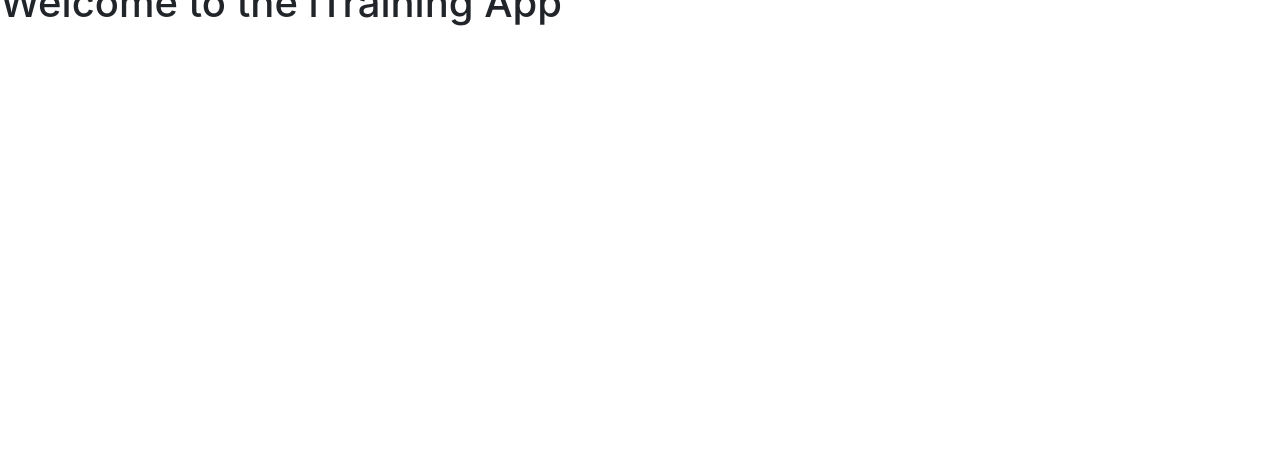
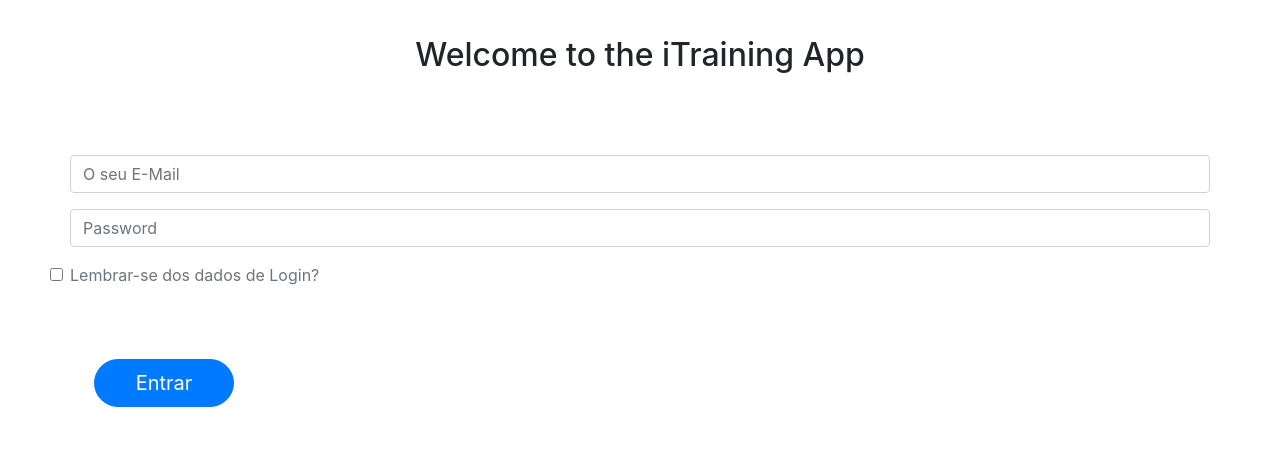
Before and after one commit to hugolardosa/iTrainingApp, a Flask app: page / in a window 1280 px wide. Shown: the part 347-810 px from the top of the page. Before the commit the page ends 373 px from the top, so only its background shows below. Run offline with Flask 2, Linux system fonts and the light colour scheme; a user stored in the database is signed in; some libraries are stand-ins or nearby versions.

Commit message:
Login on index

```diff
--- a/app.py
+++ b/app.py
@@ -27,11 +27,11 @@ def load_user(user_id):
     return User.query.get(int(user_id))
 
 # Auth File
-@app.route('/login')
+@app.route('/')
 def login():
     return render_template('login.html')
 
-@app.route('/login', methods=['POST'])
+@app.route('/', methods=['POST'])
 def login_post():
     email = request.form.get('email')
     password = request.form.get('password')
@@ -109,7 +109,7 @@ def signup_post():
 
     if pt_code == 0:
         return redirect(url_for('signup2'))
-    return redirect(url_for('profile'))
+    return redirect(url_for('login'))
 
 @app.route('/signup2', methods=['POST'])
 def signup2_post():
@@ -126,13 +126,13 @@ def signup2_post():
 
     db.session.commit()
 
-    return redirect(url_for('index'))
+    return redirect(url_for('login'))
 
 
 @app.route('/logout')
 def logout():
     logout_user()
-    return redirect(url_for('index'))
+    return redirect(url_for('login'))
 
 """
     new_user = User(id=0, email='', name='', password='', pt_code=0, address='', city='', cell_phone=0, postal_code=0,bday='', weight=0.0, height=0.0, obj='', health_problems='')
@@ -140,10 +140,6 @@ def logout():
     db.session.commit()
 """
 
-### Main Class
-@app.route('/')
-def index():
-    return render_template('index.html')
 
 @app.route('/profile')
 def profile():
--- a/templates/New_SignUp.html
+++ b/templates/New_SignUp.html
@@ -1,5 +1,4 @@
-{% extends "base.html" %}
-{% block content %}
+{% extends "base.html" %} {% block content %}
 
 <div class="container">
     <div class="row center d-flex align-items-center myheight myheader">
@@ -68,7 +67,7 @@
 
         <div class="row center align-items-center mycta">
             <div class="col">
-                    <a href="{{ url_for('index') }}"></a><button class="btn btn-primary btn-lg mr-4 rounded-pill" style="width: 140px;">Retroceder</button></a>
+                <a href="{{ url_for('login') }}"></a><button class="btn btn-primary btn-lg mr-4 rounded-pill" style="width: 140px;">Retroceder</button></a>
                 <button type="submit" id="btn" class="btn btn-primary btn-lg ml-4 rounded-pill" style="width: 140px;">Seguinte</button>
             </div>
         </div>
--- a/templates/base.html
+++ b/templates/base.html
@@ -17,26 +17,19 @@
 
 <body>
     <nav class="navbar navbar-dark navbar-expand-md" id="app-navbar">
-        <div class="container-fluid"><a class="navbar-brand" href="#"><img src="{{ url_for('static', filename='img/logo.png') }}"></a><button data-toggle="collapse" class="navbar-toggler" data-target="#navcol-1"><span class="sr-only">Toggle navigation</span><span class="navbar-toggler-icon"></span></button>
+        <div class="container-fluid">
+            <a class="navbar-brand" href="#"><img src="{{ url_for('static', filename='img/logo.png') }}"></a><button data-toggle="collapse" class="navbar-toggler" data-target="#navcol-1"><span class="sr-only">Toggle navigation</span><span class="navbar-toggler-icon"></span></button>
             <div class="collapse navbar-collapse" id="navcol-1">
                 <ul class="nav navbar-nav ml-auto">
-                    <li class="nav-item"><a href="{{ url_for('index') }}" class="nav-link">
-                        Home
-                    </a></li>
                     {% if current_user.is_authenticated %}
                     <li class="nav-item"><a href="{{ url_for('profile') }}" class="nav-link">
                         Profile
                     </a></li>
-                    {% endif %}
-                    {% if not current_user.is_authenticated %}
-                    <li class="nav-item"><a href="{{ url_for('login') }}" class="nav-link">
-                        Login
-                    </a></li>
+                    {% endif %} {% if not current_user.is_authenticated %}
                     <li class="nav-item"><a href="{{ url_for('signup') }}" class="nav-link">
                         Sign Up
                     </a></li>
-                    {% endif %}
-                    {% if current_user.is_authenticated %}
+                    {% endif %} {% if current_user.is_authenticated %}
                     <li class="nav-item"><a href="{{ url_for('logout') }}" class="nav-link">
                         Logout
                     </a></li>
@@ -47,9 +40,8 @@
     </nav>
     <!-- <div class="container full-height">
         <div class="row flex center v-center full-height"> -->
-            {% block content %}
-            {% endblock %}
-        <!-- </div>
+    {% block content %} {% endblock %}
+    <!-- </div>
     </div> -->
     <div></div>
     <script src="{{ url_for('static', filename='js/jquery.min.js') }}"></script>
--- a/templates/index.html
+++ /dev/null
@@ -1,4 +0,0 @@
-{% extends "base.html" %}
-{% block content %}
-<h1>Welcome to the iTraining App</h1>
-{% endblock %}
--- a/templates/login.html
+++ b/templates/login.html
@@ -1,35 +1,41 @@
-{% extends "base.html" %}
+{% extends "base.html" %} {% block content %}
 
-{% block content %}
-<div class="col-8 col-sm-4">
-    <div class="form-box">
-        {% with messages = get_flashed_messages() %}
-        {% if messages %}
-        <div class="notification is-danger">
-            {{ messages[0] }}
+<div class="container">
+    <div class="row center d-flex align-items-center myheight myheader">
+        <div class="col">
+            <h2>Welcome to the iTraining App</h2>
         </div>
-        {% endif %}
-        {% endwith %}
-        <form method="POST" action="/login">
-            <div class="field">
-                <div class="control">
-                    <input class="input is-large" type="email" name="email" placeholder="Your Email" autofocus="">
+    </div>
+    <form method="POST" action="/">
+        <div class="row center mymaincontent">
+            <div class="col-md-12">
+                <!-- <h4 class="text-muted">User Information</h4> -->
+                <div class="row my-3">
+                    <input class="form-control" id="email" type="email" name="email" placeholder="O seu E-Mail" required>
+                </div>
+
+                <div class="row my-3">
+                    <input class="form-control" type="password" name="password" placeholder="Password" required>
+                </div>
+
+                <div class="row my-3">
+                    <input class="form-check-input" type="checkbox" id="checkMe">
+                    <label class="form-check-label text-secondary" for="defaultCheck2">
+                                    Lembrar-se dos dados de Login?
+                                </label>
                 </div>
             </div>
 
-            <div class="field">
-                <div class="control">
-                    <input class="input is-large" type="password" name="password" placeholder="Your Password">
+            <div class="row center align-items-center mycta">
+                <div class="col">
+                    <button type="submit" id="btn" class="btn btn-primary btn-lg ml-4 rounded-pill" style="width: 140px;">Entrar</button>
+
                 </div>
             </div>
-            <div class="field">
-                <label class="checkbox">
-                    <input type="checkbox">
-                    Remember me
-                </label>
-            </div>
-            <button class="button is-block is-info is-large is-fullwidth">Login</button>
-        </form>
+    </form>
+
     </div>
-</div>
-{% endblock %}
+
+    <script src="{{ url_for('static', filename='js/logic.js') }}"></script>
+
+    {% endblock %}
```
Lines whose indentation alone changed are shown as unchanged.
